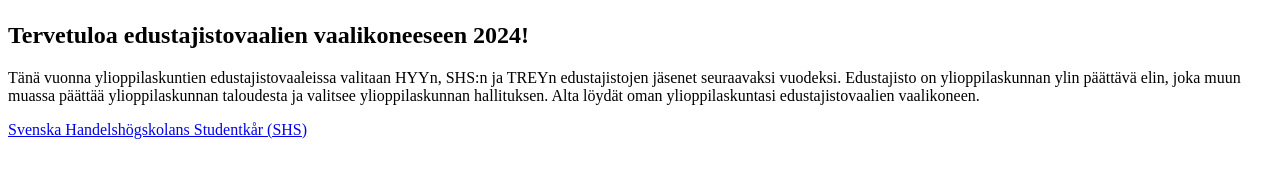
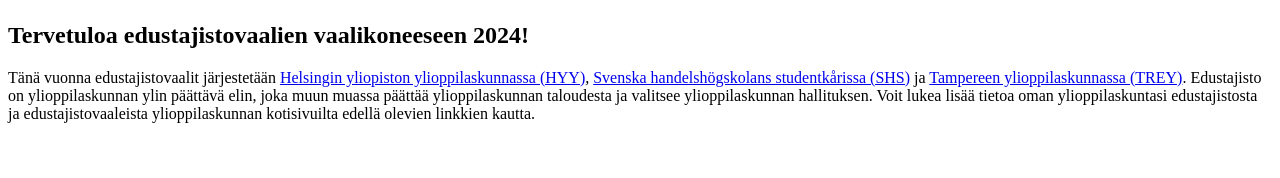
Before and after one commit to syl-fin/syl-fin.github.io, an Eleventy site: page src/fi/index.md in a window 1280 px wide. Shown: the part 552-730 px from the top of the page. Built offline with nearby package versions, Linux system fonts and the light colour scheme; Eleventy itself is replaced by a stand-in of ours; files that its build step writes are made by us from their sources.

Commit message:
feat: update the home page text

```diff
--- a/src/fi/index.md
+++ b/src/fi/index.md
@@ -6,10 +6,14 @@
 
 ## Tervetuloa edustajistovaalien vaalikoneeseen 2024!
 
-Tänä vuonna ylioppilaskuntien edustajistovaaleissa valitaan HYYn, SHS:n ja TREYn
-edustajistojen jäsenet seuraavaksi vuodeksi. Edustajisto on ylioppilaskunnan
-ylin päättävä elin, joka muun muassa päättää ylioppilaskunnan taloudesta ja
-valitsee ylioppilaskunnan hallituksen. Alta löydät oman ylioppilaskuntasi
-edustajistovaalien vaalikoneen.
+Tänä vuonna edustajistovaalit järjestetään
+[Helsingin yliopiston ylioppilaskunnassa (HYY)](https://hyy.fi/fi/ylioppilaskunta/organisaatio/edustajisto/edustajistovaalit/),
+[Svenska handelshögskolans studentkårissa (SHS)](https://shs.fi/studentkaren/administration/fullmaktige/)
+ja
+[Tampereen ylioppilaskunnassa (TREY)](https://trey.fi/ylioppilaskunta/edustajistovaalit).
+Edustajisto on ylioppilaskunnan ylin päättävä elin, joka muun muassa päättää
+ylioppilaskunnan taloudesta ja valitsee ylioppilaskunnan hallituksen. Voit lukea
+lisää tietoa oman ylioppilaskuntasi edustajistosta ja edustajistovaaleista
+ylioppilaskunnan kotisivuilta edellä olevien linkkien kautta.
 
-[Svenska Handelshögskolans Studentkår (SHS)](/shs)
+<!-- Alta löydät oman ylioppilaskuntasi edustajistovaalien vaalikoneen. -->
```
